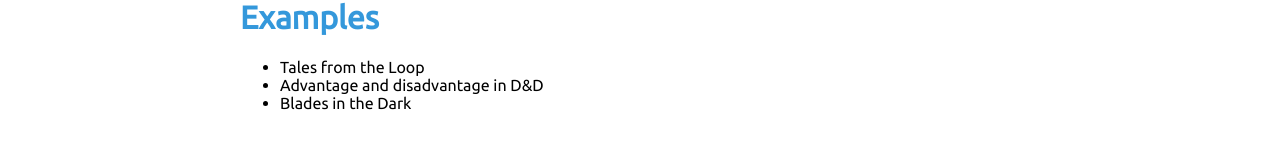
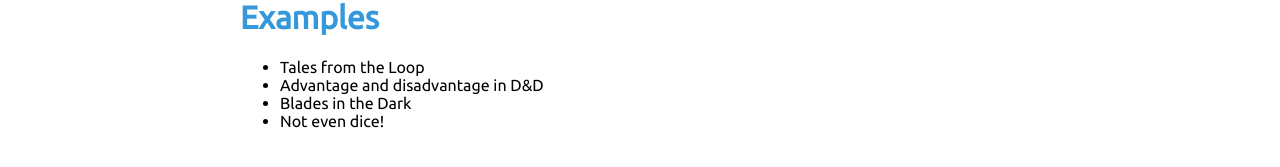
Before and after one commit to Castux/SnakeEyes, a Jekyll site: the page built from examples.md, in a window 1280 px wide. Shown: the part 231-398 px from the top of the page. Built offline with Jekyll 4.4.1, drawn with Linux system fonts in a browser that asks for light colours.

Commit message:
Not dice example

```diff
--- a/examples.md
+++ b/examples.md
@@ -12,3 +12,4 @@ layout: default
 - [Tales from the Loop]({{ site.baseurl }}?url=examples/loops.lua)
 - [Advantage and disadvantage in D&D]({{ site.baseurl }}?url=examples/advantage.lua)
 - [Blades in the Dark]({{ site.baseurl }}?url=examples/blades.lua)
+- [Not even dice!]({{ site.baseurl }}?url=examples/not-dice.lua)
```
Also changed, not shown: 1 other file.
